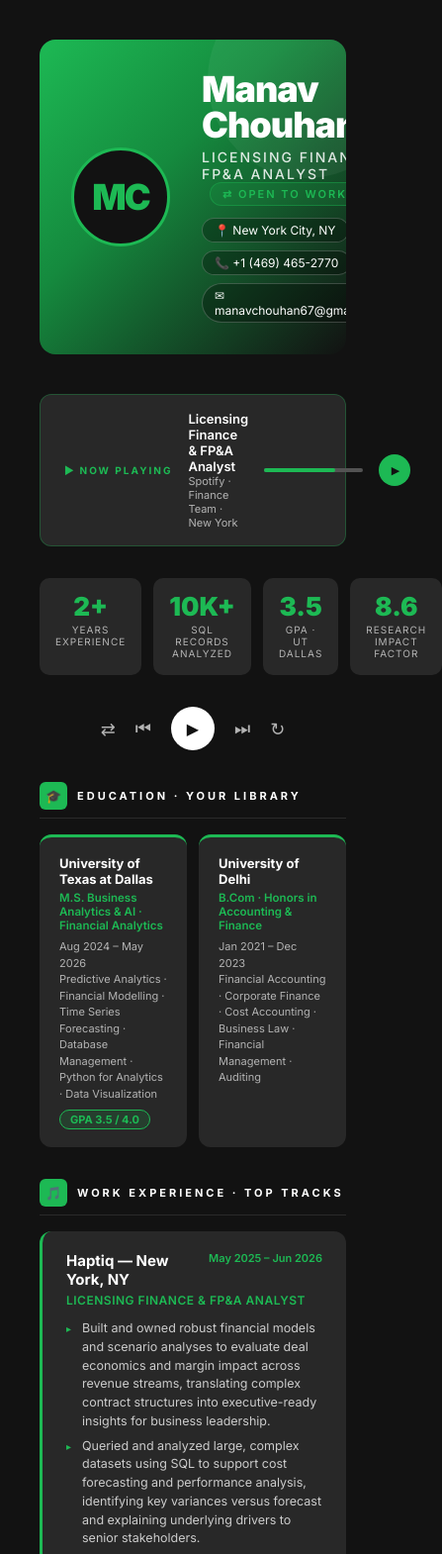
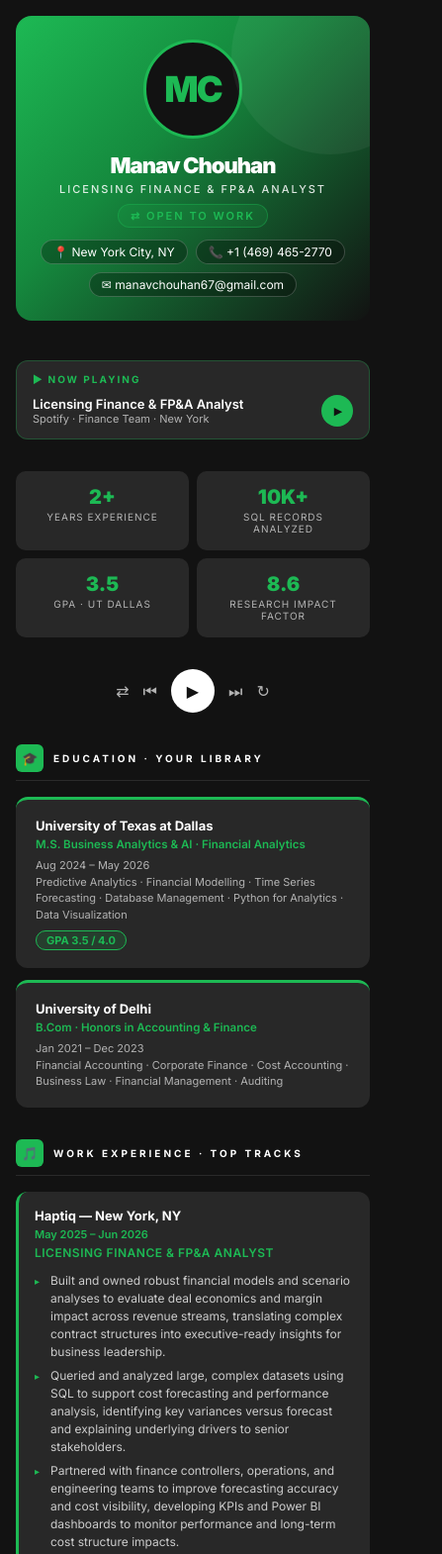
Before and after one commit to manavchouhan67-blip/spotifyresume, a plain HTML site: page index.html in a window 390 px wide. Shown: the top 1570 px of the page at 99% size, 447 px wide, since content can reach past the window. Drawn offline with Linux system fonts and the light colour scheme; a web font is replaced by a local one.

Commit message:
Update index.html

```diff
--- a/index.html
+++ b/index.html
@@ -485,6 +485,124 @@
     font-weight: 600;
     margin-left: 8px;
   }
+
+  /* ── RESPONSIVE / MOBILE ── */
+  @media (max-width: 768px) {
+    body {
+      padding: 16px;
+    }
+
+    .header {
+      flex-direction: column;
+      text-align: center;
+      padding: 24px 16px;
+      gap: 16px;
+    }
+
+    .header-info h1 {
+      font-size: 26px;
+    }
+
+    .header-info .title {
+      font-size: 11px;
+    }
+
+    .contact-pills {
+      justify-content: center;
+    }
+
+    .now-playing {
+      flex-wrap: wrap;
+      gap: 10px;
+      padding: 12px 16px;
+    }
+
+    .progress-bar {
+      min-width: 60px;
+      display: none;
+    }
+
+    .stats-row {
+      grid-template-columns: repeat(2, 1fr);
+    }
+
+    .stat-number {
+      font-size: 22px;
+    }
+
+    .controls {
+      gap: 14px;
+      font-size: 16px;
+    }
+
+    .edu-grid {
+      grid-template-columns: 1fr;
+    }
+
+    .skills-grid {
+      grid-template-columns: 1fr;
+    }
+
+    .card {
+      padding: 16px;
+    }
+
+    .card-header {
+      flex-direction: column;
+      gap: 4px;
+    }
+
+    .card-date {
+      margin-left: 0;
+      font-size: 11px;
+    }
+
+    .card-title {
+      font-size: 14px;
+    }
+
+    .bullet-list li {
+      font-size: 12px;
+    }
+
+    .queue-item {
+      padding: 12px 14px;
+    }
+
+    .section-title {
+      font-size: 10px;
+    }
+
+    .shuffle-badge {
+      display: block;
+      margin: 8px auto 0;
+      width: fit-content;
+    }
+
+    .pub-card {
+      padding: 14px 16px;
+    }
+  }
+
+  @media (max-width: 400px) {
+    .header-info h1 {
+      font-size: 22px;
+    }
+
+    .stats-row {
+      grid-template-columns: repeat(2, 1fr);
+      gap: 8px;
+    }
+
+    .stat-number {
+      font-size: 20px;
+    }
+
+    .card-title {
+      font-size: 13px;
+    }
+  }
+
 </style>
 </head>
 <body>
```
